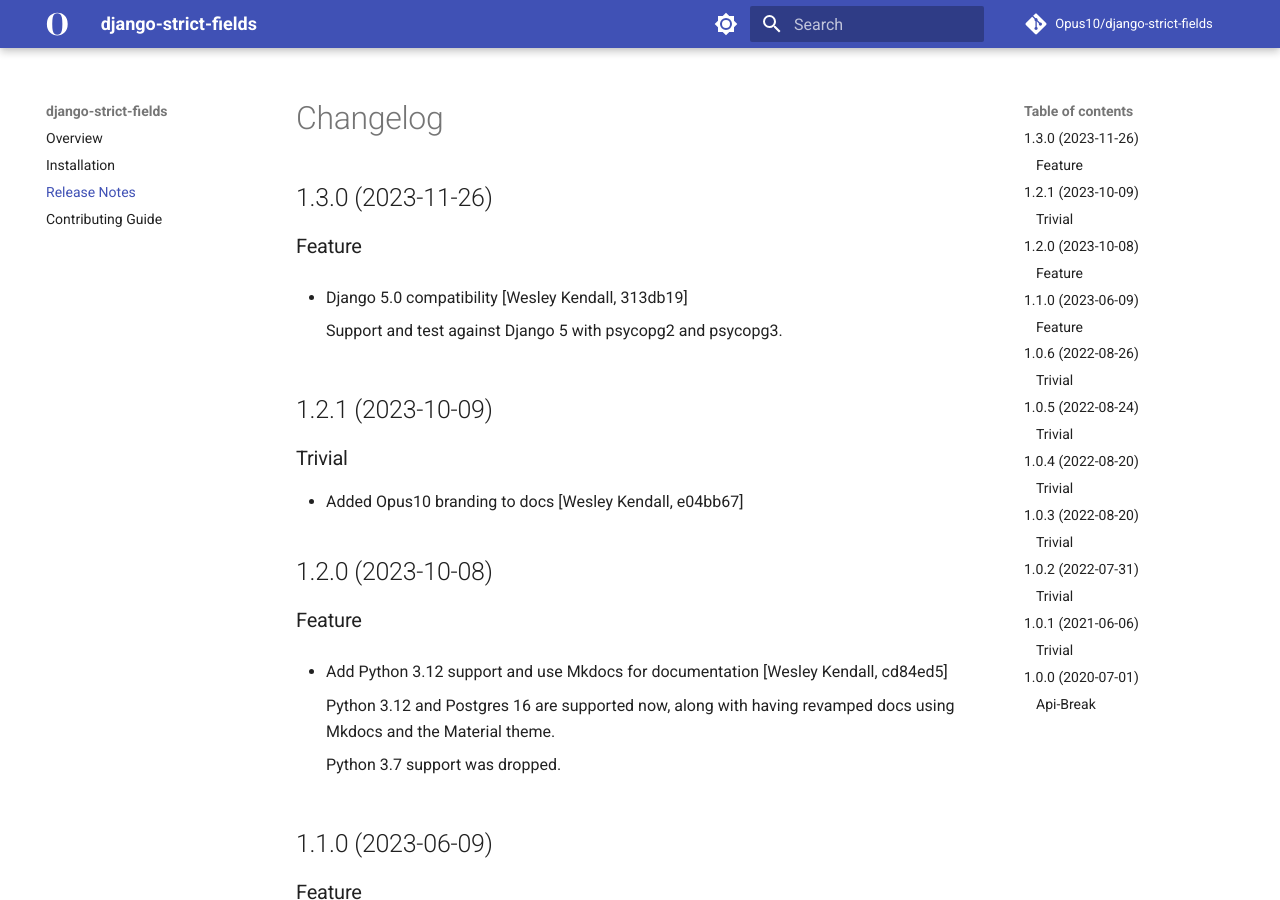
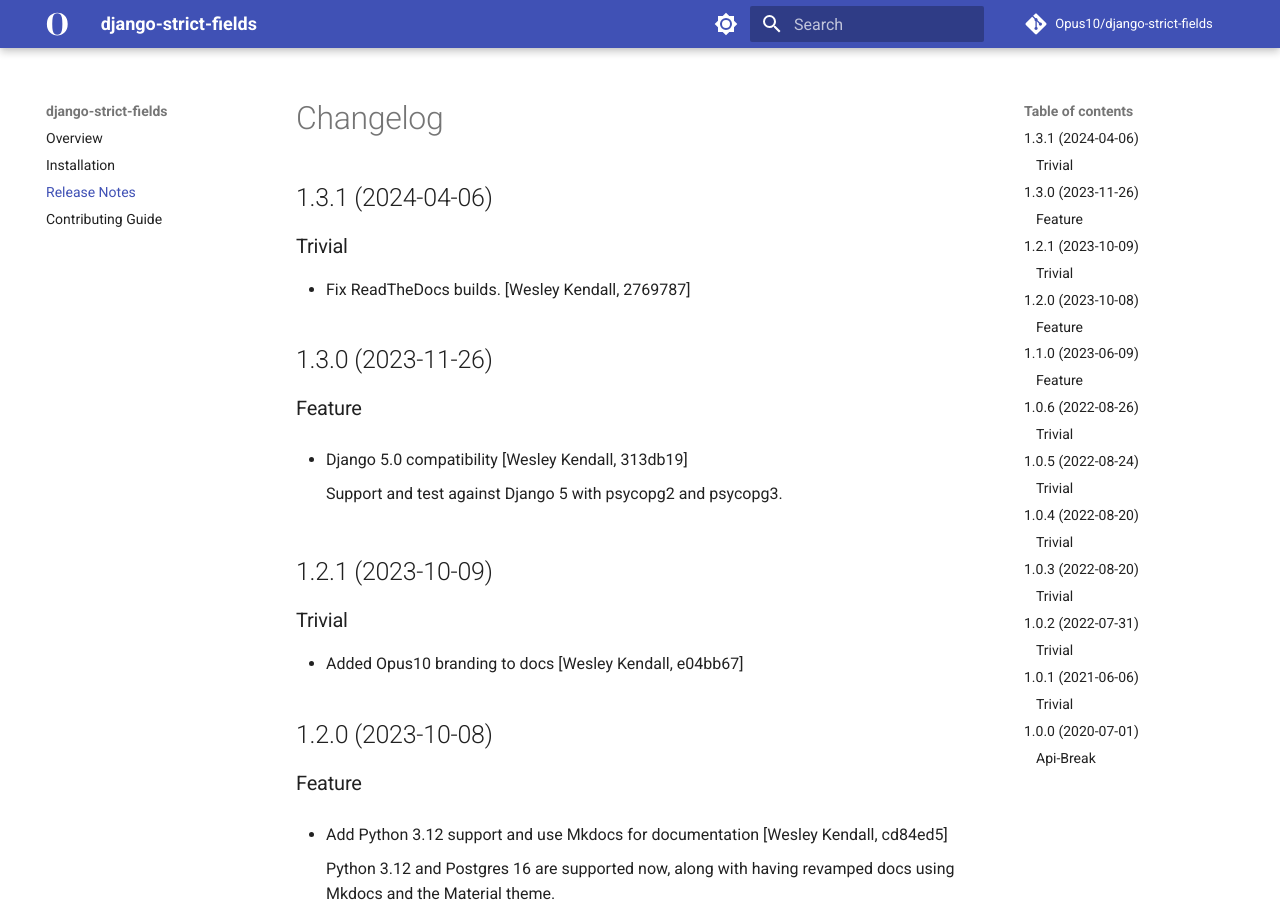
Before and after one commit to Opus10/django-strict-fields, an MkDocs documentation site: the page built from docs/release_notes.md, in a window 1280 px wide and 900 px high. Built offline with MkDocs 1.6.1 and Material for MkDocs 9.7.7, drawn with Linux system fonts in a browser that asks for light colours; comment, search, counter and statistics services are not loaded.

Commit message:
Release version 1.3.1 [skip ci]
Type: trivial

```diff
--- a/docs/release_notes.md
+++ b/docs/release_notes.md
@@ -1,4 +1,10 @@
 # Changelog
+
+## 1.3.1 (2024-04-06)
+
+### Trivial
+
+  - Fix ReadTheDocs builds. [Wesley Kendall, 2769787]
 
 ## 1.3.0 (2023-11-26)
 
--- a/pyproject.toml
+++ b/pyproject.toml
@@ -29,7 +29,7 @@
 exclude = [
   "*/tests/"
 ]
-version = "1.3.0"
+version = "1.3.1"
 description = "A collection of fields and utilities to help make model fields more strict."
 authors = ["Tomas Arni Jonasson"]
 classifiers = [
```
Also changed, not shown: CHANGELOG.md (+6 -0 lines).
